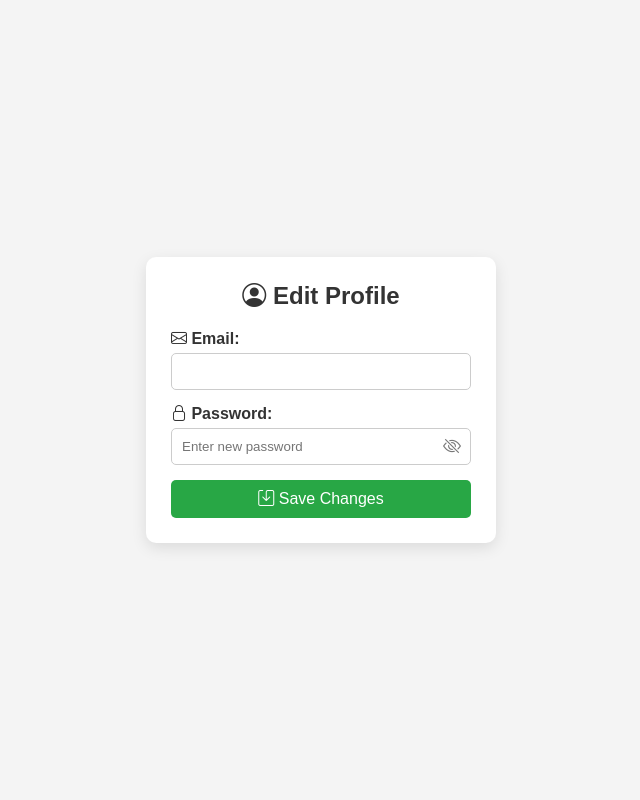
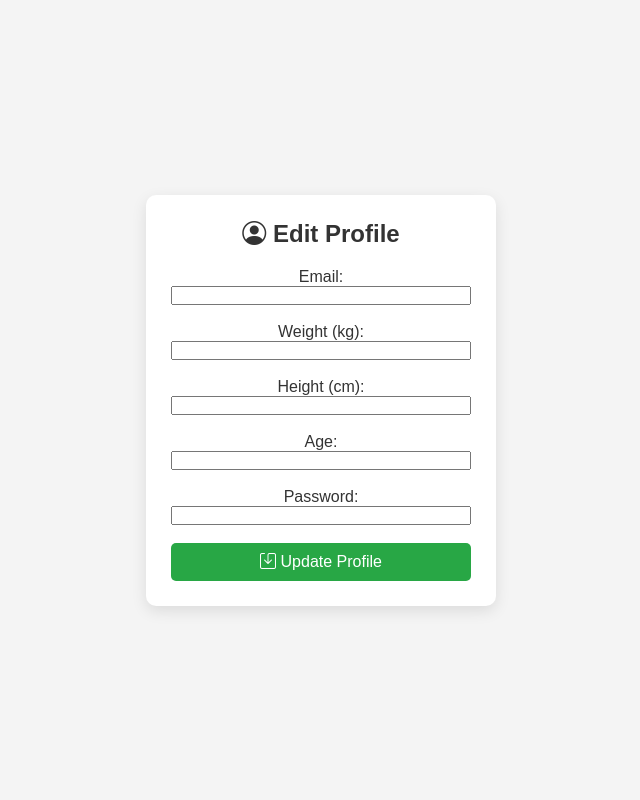
Before and after one commit to Sanyam124/Workout-Planner, a Flask app: template templates/edit_profile.html in a window 1280 px wide. Shown: the part 34-834 px from the top of the page, without its empty margins (319-959 px from the left). Run offline with Flask 3, Linux system fonts and the light colour scheme; the template is opened without the code that fills it, so the values that code supplies are empty.

Commit message:
Calorie Counter

```diff
--- a/app.py
+++ b/app.py
@@ -55,6 +55,9 @@ def sign_up():
         username = request.form['username']
         email = request.form['email']
         password = request.form['password']
+        weight = request.form['weight']
+        height = request.form['height']
+        age = request.form['age']
 
         hashed_password = bcrypt.hashpw(password.encode(), bcrypt.gensalt()).decode()
 
@@ -66,8 +69,8 @@ def sign_up():
             flash("Username already exists! Choose a different one.", "error")
             return render_template('sign_up.html')
 
-        cursor.execute("INSERT INTO users (username, password, email) VALUES (%s, %s, %s)",
-                       (username, hashed_password, email))
+        cursor.execute("INSERT INTO users (username, password, email, weight, height, age) VALUES (%s, %s, %s, %s, %s, %s)",
+                       (username, hashed_password, email, weight, height, age))
         connection.commit()
         cursor.close()
         connection.close()
@@ -76,6 +79,7 @@ def sign_up():
         return redirect(url_for('login'))
 
     return render_template('sign_up.html')
+
 
 # Login Route
 @app.route('/login', methods=['GET', 'POST'])
@@ -120,7 +124,7 @@ def dashboard():
 
     connection = get_db_connection()
     cursor = connection.cursor()
-    cursor.execute("SELECT * FROM workouts WHERE username = %s", (session['username'],))
+    cursor.execute("SELECT workout_name, description, duration, intensity, date, category, calories_burned FROM workouts WHERE username = %s", (session['username'],))
     workouts = cursor.fetchall()
     cursor.close()
     connection.close()
@@ -138,17 +142,25 @@ def profile():
     cursor = connection.cursor()
 
     # Fetch user details from the database
-    cursor.execute("SELECT username, email, created_at FROM users WHERE username = %s", (username,))
+    cursor.execute("SELECT username, email, weight, height, age, created_at FROM users WHERE username = %s", (username,))
     user = cursor.fetchone()  # Fetch a single row as a tuple
 
     if user:
         user = {
             'username': user[0],
             'email': user[1],
-            'created_at': user[2].strftime('%Y-%m-%d %H:%M:%S') if user[2] else None
+            'weight': user[2],
+            'height': user[3],
+            'age': user[4],
+            'created_at': user[5].strftime('%Y-%m-%d %H:%M:%S') if user[5] else None
         }
 
+    cursor.close()
+    connection.close()
+
     return render_template('profile.html', user=user)
+
+
 
 # Edit Profile Route
 @app.route('/edit_profile', methods=['GET', 'POST'])
@@ -163,7 +175,7 @@ def edit_profile():
     cursor = connection.cursor()
 
     # Fetch user details
-    cursor.execute("SELECT username, email FROM users WHERE username = %s", (username,))
+    cursor.execute("SELECT username, email, weight, height, age FROM users WHERE username = %s", (username,))
     user = cursor.fetchone()
 
     if not user:
@@ -172,6 +184,9 @@ def edit_profile():
 
     if request.method == 'POST':
         new_email = request.form['email']
+        new_weight = request.form['weight']
+        new_height = request.form['height']
+        new_age = request.form['age']
         new_password = request.form['password']
 
         # Hash new password with bcrypt
@@ -179,8 +194,8 @@ def edit_profile():
 
         # Update user info
         cursor.execute(
-            "UPDATE users SET email = %s, password = %s WHERE username = %s",
-            (new_email, new_password_hashed, username)
+            "UPDATE users SET email = %s, weight = %s, height = %s, age = %s, password = %s WHERE username = %s",
+            (new_email, new_weight, new_height, new_age, new_password_hashed, username)
         )
         connection.commit()
 
@@ -193,6 +208,16 @@ def edit_profile():
 
     return render_template('edit_profile.html', user=user)
 
+
+# MET values for different intensities or categories
+MET_VALUES = {
+    'low': 3,        # Light workout (walking, light stretching)
+    'medium': 6,     # Moderate workout (jogging, swimming)
+    'high': 10     # Vigorous workout (running, cycling fast)
+}
+
+
+# Add Workout Route
 # Add Workout Route
 @app.route('/add_workout', methods=['GET', 'POST'])
 def add_workout():
@@ -216,16 +241,37 @@ def add_workout():
             flash("Invalid date format.", "error")
             return redirect(url_for('add_workout'))
 
+        # Convert duration to a number (float or int)
+        try:
+            duration = float(duration)  # Convert the string to a float (could also use int)
+        except ValueError:
+            flash("Invalid duration value. Please enter a valid number.", "error")
+            return redirect(url_for('add_workout'))
+
+        # Convert duration to hours (assuming duration is in minutes)
+        duration_in_hours = duration / 60
+
+        # Calculate calories burned based on intensity and duration
+        if intensity.lower() not in MET_VALUES:
+            flash("Invalid intensity value!", "error")
+            return redirect(url_for('add_workout'))
+
+        # Let's assume a user weight (for simplicity, you can store it in the user's profile or ask for it)
+        user_weight_kg = 70  # User's weight in kg, replace with actual value from the profile
+
+        met_value = MET_VALUES[intensity.lower()]
+        calories_burned = met_value * user_weight_kg * duration_in_hours
+
         # Database connection
         connection = get_db_connection()
         cursor = connection.cursor()
 
         # Insert workout data into the database, including the date
         query = """
-            INSERT INTO workouts (username, workout_name, description, duration, intensity, date,category)
-            VALUES (%s, %s, %s, %s, %s, %s, %s)
+            INSERT INTO workouts (username, workout_name, description, duration, intensity, date, category, calories_burned)
+            VALUES (%s, %s, %s, %s, %s, %s, %s, %s)
         """
-        values = (username, workout_name, description, duration, intensity, date,category)
+        values = (username, workout_name, description, duration, intensity, date, category, calories_burned)
         cursor.execute(query, values)
         connection.commit()
 
@@ -236,6 +282,7 @@ def add_workout():
     today = date.today()
     return render_template('add_workout.html', today=today)
 
+
 @app.route('/about')
 def about():
     return render_template('about.html')
--- a/templates/edit_profile.html
+++ b/templates/edit_profile.html
@@ -24,36 +24,49 @@ endblock %} {% block head %}
       action="{{ url_for('edit_profile') }}"
       class="edit-profile-form"
     >
-      <div class="form-group">
-        <label for="email"><i class="bi bi-envelope"></i> Email:</label>
+      <label for="email">Email:</label>
       <input
         type="email"
         id="email"
         name="email"
-          value="{{ user[1] }}"
+        value="{{ user['email'] }}"
         required
-        />
-      </div>
+      /><br />
 
-      <div class="form-group">
-        <label for="password"><i class="bi bi-lock"></i> Password:</label>
-        <div class="password-wrapper">
+      <label for="weight">Weight (kg):</label>
       <input
-            type="password"
-            id="password"
-            name="password"
-            placeholder="Enter new password"
+        type="number"
+        id="weight"
+        name="weight"
+        value="{{ user['weight'] }}"
+        step="0.1"
         required
-          />
-          <i
-            class="bi bi-eye-slash toggle-password"
-            onclick="togglePassword()"
-          ></i>
-        </div>
-      </div>
+      /><br />
+
+      <label for="height">Height (cm):</label>
+      <input
+        type="number"
+        id="height"
+        name="height"
+        value="{{ user['height'] }}"
+        step="0.1"
+        required
+      /><br />
+
+      <label for="age">Age:</label>
+      <input
+        type="number"
+        id="age"
+        name="age"
+        value="{{ user['age'] }}"
+        required
+      /><br />
+
+      <label for="password">Password:</label>
+      <input type="password" id="password" name="password" required /><br />
 
       <button type="submit" class="btn btn-save">
-        <i class="bi bi-save"></i> Save Changes
+        <i class="bi bi-save"></i> Update Profile
       </button>
     </form>
   </div>
```
Also changed, not shown: templates/dashboard.html (+10 -4 lines), templates/profile.html (+12 -0 lines), templates/sign_up.html (+15 -6 lines). Lines whose indentation alone changed are shown as unchanged.
